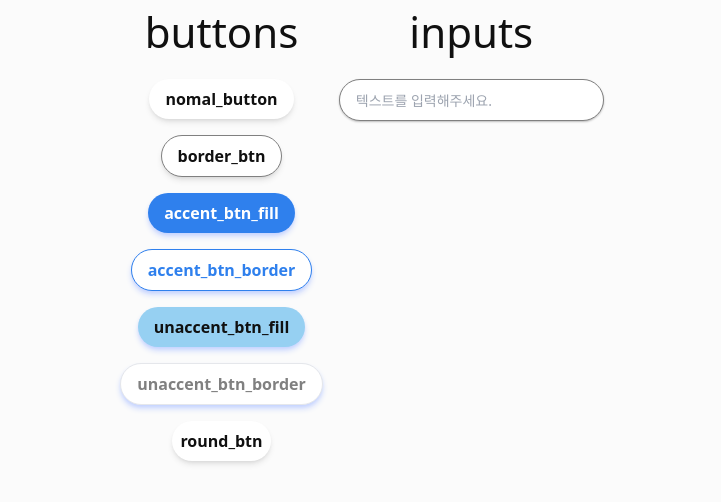
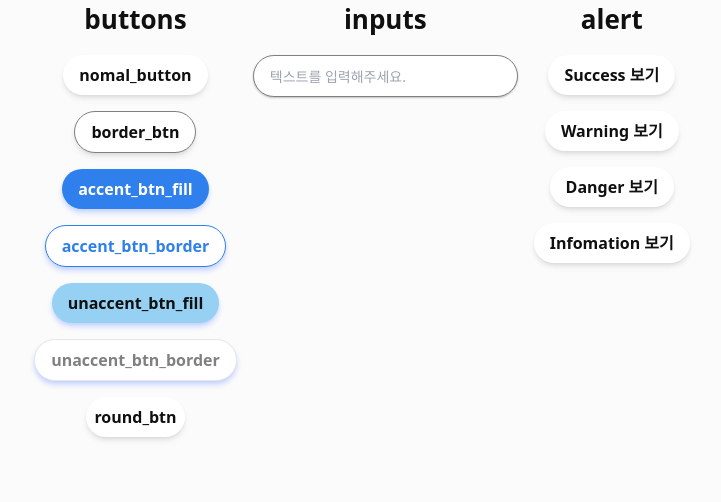
Before and after one commit to kimyoo04/seoul-competition, a Next.js app in the folder next/: page /components in a window 1280 px wide. Shown: the top 502 px of the page, without its empty margins (278-999 px from the left). Built offline with nearby package versions, Linux system fonts and the light colour scheme; no server answers; a web font is replaced by a local one.

Commit message:
feat: 알림 컴포넌트 componenets 페이지에 추가

```diff
--- a/next/pages/components/index.tsx
+++ b/next/pages/components/index.tsx
@@ -1,11 +1,16 @@
+import Alert from "@components/Alert";
+import { alertActions } from "@features/alert/alertSlice";
 import MainLayout from "@layouts/MainLayout";
+import { useAppDispatch, useAppSelector } from "@toolkit/hook";
 
 export default function BoardPage() {
+  const dispatch = useAppDispatch();
+  const isAlert = useAppSelector((state) => state.alert.isAlert);
   return (
     <MainLayout>
-      <div className="w-screen h-screen gap-4 row-start">
+      <div className="flex-wrap w-screen h-screen gap-4 row-start">
         <div className="gap-4 col-center">
-          <h1 className="text-h2">buttons</h1>
+          <h1 className="font-bold text-h3">buttons</h1>
           <button className="">nomal_button</button>
           <button className="border_btn">border_btn</button>
           <button className="accent_btn_fill">accent_btn_fill</button>
@@ -16,8 +21,65 @@ export default function BoardPage() {
         </div>
 
         <div className="gap-4 col-center">
-          <h1 className="text-h2">inputs</h1>
+          <h1 className="font-bold text-h3">inputs</h1>
           <input className="textfield" placeholder="텍스트를 입력해주세요." />
+        </div>
+
+        <div className="gap-4 col-center">
+          <h1 className="font-bold text-h3">alert</h1>
+          {isAlert && <Alert />}
+          <button
+            onClick={() =>
+              dispatch(
+                alertActions.alert({
+                  alertType: "Success",
+                  content:
+                    "안녕하세요. 여기는 alert 컴포넌트 실험입니다. 더 길게 써보겠습니다.",
+                })
+              )
+            }
+          >
+            Success 보기
+          </button>
+          <button
+            onClick={() =>
+              dispatch(
+                alertActions.alert({
+                  alertType: "Warning",
+                  content:
+                    "안녕하세요. 여기는 alert 컴포넌트 실험입니다. 더 길게 써보겠습니다.",
+                })
+              )
+            }
+          >
+            Warning 보기
+          </button>
+          <button
+            onClick={() =>
+              dispatch(
+                alertActions.alert({
+                  alertType: "Danger",
+                  content:
+                    "안녕하세요. 여기는 alert 컴포넌트 실험입니다. 더 길게 써보겠습니다.",
+                })
+              )
+            }
+          >
+            Danger 보기
+          </button>
+          <button
+            onClick={() =>
+              dispatch(
+                alertActions.alert({
+                  alertType: "Infomation",
+                  content:
+                    "안녕하세요. 여기는 alert 컴포넌트 실험입니다. 더 길게 써보겠습니다.",
+                })
+              )
+            }
+          >
+            Infomation 보기
+          </button>
         </div>
       </div>
     </MainLayout>
```
